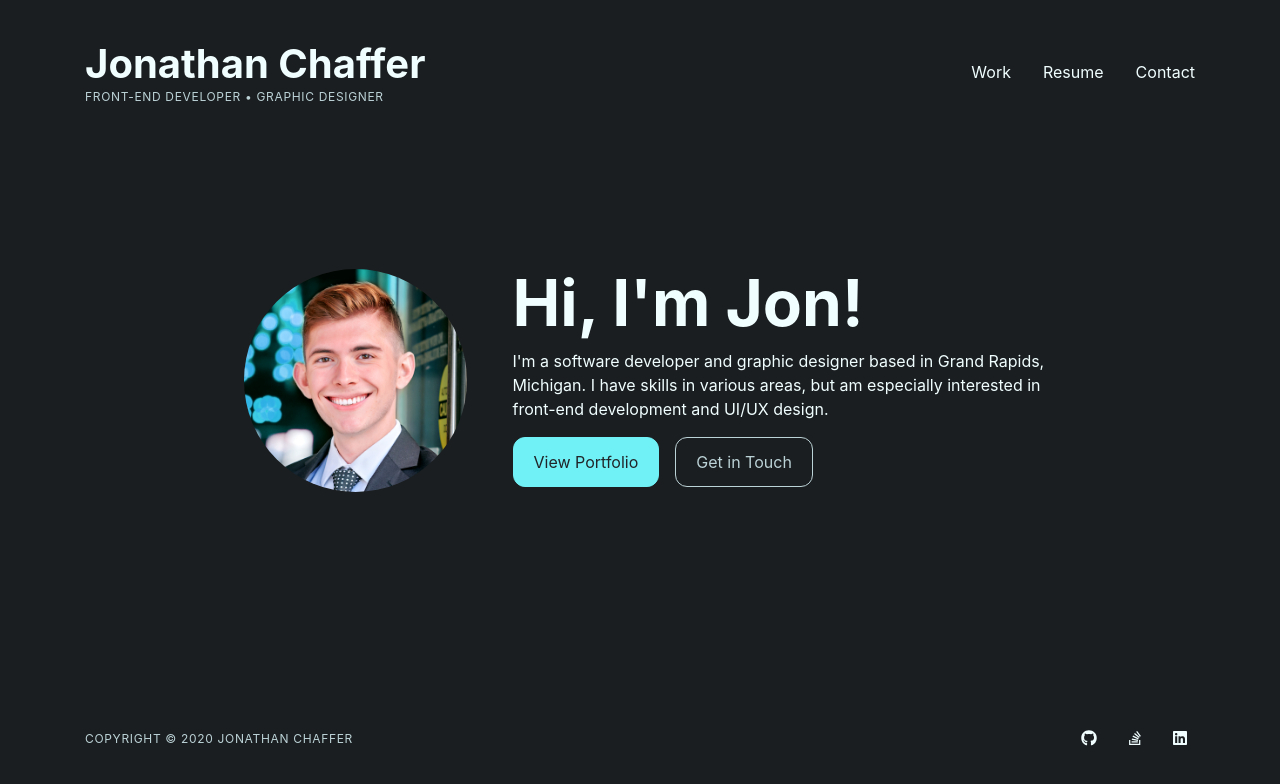
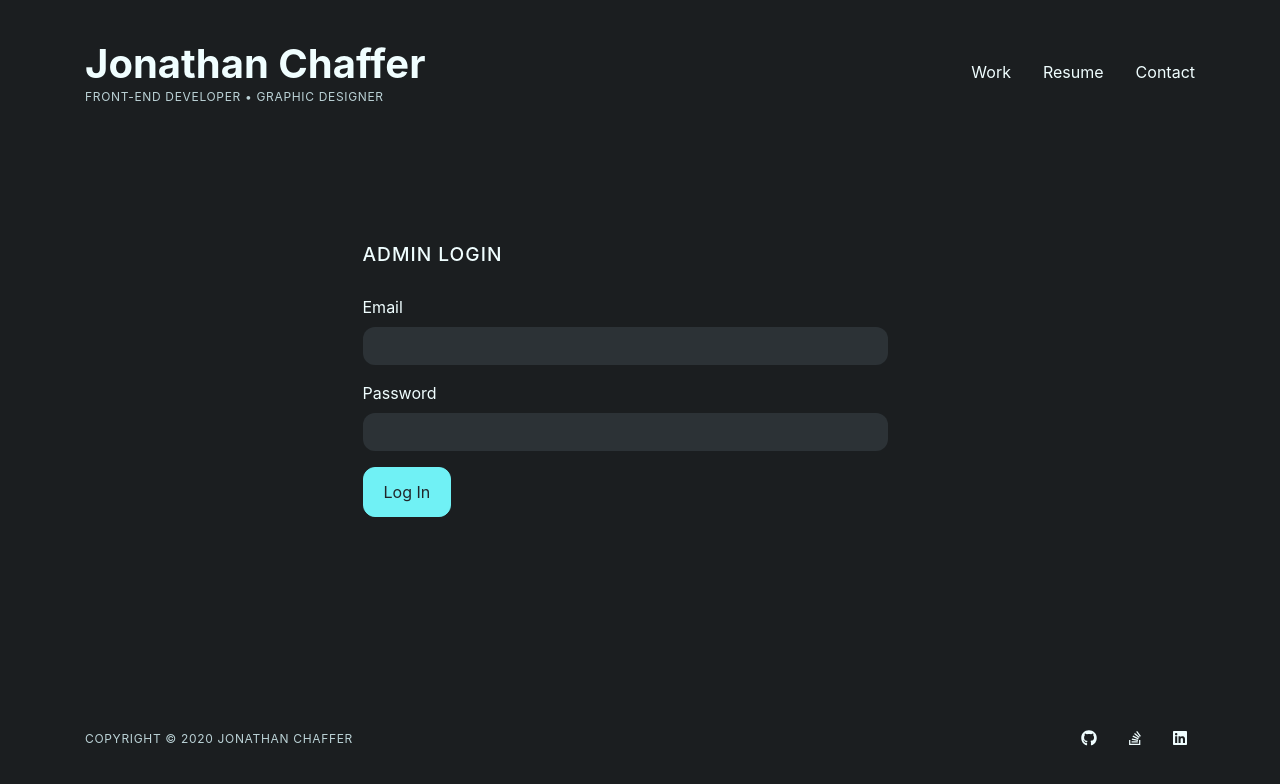
Before and after one commit to jonathanchaffer/portfolio, a React (Create React App) app: page /admin in a window 1280 px wide. Before the commit this address led to /. Shown: the top 784 px of the page. Built offline with nearby package versions, Linux system fonts and the light colour scheme.

Commit message:
add AdminLoginPage.tsx; .center-container selector; ValidatedFormInput.tsx

```diff
--- a/src/components/App.tsx
+++ b/src/components/App.tsx
@@ -9,6 +9,7 @@ import {
 import React from "react";
 import Container from "react-bootstrap/Container";
 import { BrowserRouter as Router, Redirect, Route, Switch } from "react-router-dom";
+import { AdminLoginPage } from "./pages";
 
 export function App(): JSX.Element {
   const underConstruction = false;
@@ -32,6 +33,9 @@ export function App(): JSX.Element {
                 <Route exact path="/contact">
                   <ContactPage />
                 </Route>
+                <Route exact path="/admin">
+                  <AdminLoginPage />
+                </Route>
                 <Route>
                   <Redirect to="/" />
                 </Route>
--- /dev/null
+++ b/src/components/pages/AdminLoginPage.tsx
@@ -0,0 +1,78 @@
+import { ErrorModal, ValidatedFormInput } from "components/reusables";
+import { useFormik } from "formik";
+import React, { useState } from "react";
+import { Button, Col, Row } from "react-bootstrap";
+import { useErrorHandling } from "services";
+import * as yup from "yup";
+
+interface LoginFormValues {
+  email: string;
+  password: string;
+}
+
+const validationSchema = yup.object<LoginFormValues>({
+  email: yup.string().email("Invalid email address.").required("Email is required."),
+  password: yup.string().required("Password is required."),
+});
+
+export function AdminLoginPage(): JSX.Element {
+  const [isPending, setIsPending] = useState(false);
+  const { error, handleError } = useErrorHandling();
+
+  const { handleSubmit, handleChange, errors, touched } = useFormik<LoginFormValues>({
+    initialValues: { email: "", password: "" },
+    onSubmit: vals => {
+      setIsPending(true);
+      console.log("submit");
+    },
+    validationSchema,
+  });
+
+  return (
+    <>
+      <div className="center-container">
+        <Row className="d-flex justify-content-center">
+          <Col xs={12} sm={8} md={6}>
+            <h2>Admin Login</h2>
+            <br />
+            <form onSubmit={handleSubmit}>
+              <Row>
+                <Col>
+                  <ValidatedFormInput
+                    label="Email"
+                    field="email"
+                    handleChange={handleChange}
+                    errors={errors}
+                    touched={touched}
+                    disabled={isPending}
+                  />
+                </Col>
+              </Row>
+              <Row>
+                <Col>
+                  <ValidatedFormInput
+                    label="Password"
+                    field="password"
+                    handleChange={handleChange}
+                    errors={errors}
+                    touched={touched}
+                    disabled={isPending}
+                    type="password"
+                  />
+                </Col>
+              </Row>
+              <Row>
+                <Col>
+                  <Button type="submit" disabled={isPending}>
+                    Log In
+                  </Button>
+                </Col>
+              </Row>
+            </form>
+          </Col>
+        </Row>
+      </div>
+      <ErrorModal error={error} />
+    </>
+  );
+}
--- a/src/components/pages/ContactPage.tsx
+++ b/src/components/pages/ContactPage.tsx
@@ -1,9 +1,8 @@
-import { InfoModal } from "components";
-import { ErrorModal } from "components/reusables";
+import { ErrorModal, InfoModal, ValidatedFormInput } from "components";
 import emailjs from "emailjs-com";
-import { FormikErrors, FormikTouched, useFormik } from "formik";
+import { useFormik } from "formik";
 import React, { useState } from "react";
-import { Button, Col, Form, Row } from "react-bootstrap";
+import { Button, Col, Row } from "react-bootstrap";
 import { useErrorHandling } from "services";
 import * as yup from "yup";
 
@@ -49,7 +48,7 @@ export function ContactPage(): JSX.Element {
       <form onSubmit={handleSubmit}>
         <Row>
           <Col sm={6}>
-            <ContactFormInput
+            <ValidatedFormInput
               label="Your Name"
               field="name"
               handleChange={handleChange}
@@ -59,7 +58,7 @@ export function ContactPage(): JSX.Element {
             />
           </Col>
           <Col sm={6}>
-            <ContactFormInput
+            <ValidatedFormInput
               label="Email Address"
               field="email"
               handleChange={handleChange}
@@ -71,7 +70,7 @@ export function ContactPage(): JSX.Element {
         </Row>
         <Row>
           <Col>
-            <ContactFormInput
+            <ValidatedFormInput
               label="Subject"
               field="subject"
               handleChange={handleChange}
@@ -83,7 +82,7 @@ export function ContactPage(): JSX.Element {
         </Row>
         <Row>
           <Col>
-            <ContactFormInput
+            <ValidatedFormInput
               label="Message"
               field="message"
               handleChange={handleChange}
@@ -112,38 +111,3 @@ export function ContactPage(): JSX.Element {
     </>
   );
 }
-
-interface ContactFormInputProps {
-  handleChange: any;
-  errors: FormikErrors<ContactFormValues>;
-  touched: FormikTouched<ContactFormValues>;
-  label: string;
-  field: keyof ContactFormValues;
-  textarea?: boolean;
-  disabled: boolean;
-}
-
-function ContactFormInput({
-  handleChange,
-  errors,
-  touched,
-  label,
-  field,
-  textarea,
-  disabled,
-}: ContactFormInputProps): JSX.Element {
-  return (
-    <Form.Group>
-      <Form.Label>{label}</Form.Label>
-      <Form.Control
-        name={field}
-        onChange={handleChange}
-        isInvalid={!!errors[field] && touched[field]}
-        as={textarea ? "textarea" : undefined}
-        rows={6}
-        disabled={disabled}
-      />
-      <Form.Control.Feedback type="invalid">{errors[field]}</Form.Control.Feedback>
-    </Form.Group>
-  );
-}
--- a/src/components/pages/HomePage/HomePage.scss
+++ b/src/components/pages/HomePage/HomePage.scss
@@ -1,11 +1,6 @@
 @import "styles/index.scss";
 
 .home-page {
-  flex: 1 0 auto;
-  display: flex;
-  align-items: center;
-  padding-bottom: 4rem;
-
   .row {
     display: flex;
     justify-content: center;
--- a/src/components/pages/HomePage/HomePage.tsx
+++ b/src/components/pages/HomePage/HomePage.tsx
@@ -7,7 +7,7 @@ import "./HomePage.scss";
 export function HomePage(): JSX.Element {
   const history = useHistory();
   return (
-    <div className="home-page">
+    <div className="home-page center-container">
       <Row>
         <Col xs={6} sm={4} lg={3}>
           <div className="home-img-container">
--- a/src/components/pages/index.ts
+++ b/src/components/pages/index.ts
@@ -1,3 +1,4 @@
+export * from "./AdminLoginPage";
 export * from "./ContactPage";
 export * from "./HomePage/HomePage";
 export * from "./UnderConstructionPage";
--- /dev/null
+++ b/src/components/reusables/ValidatedFormInput.tsx
@@ -0,0 +1,41 @@
+import { FormikErrors, FormikTouched } from "formik";
+import React from "react";
+import { Form } from "react-bootstrap";
+
+interface ValidatedFormInputProps<I> {
+  handleChange: any;
+  errors: FormikErrors<I>;
+  touched: FormikTouched<I>;
+  label: string;
+  field: keyof I;
+  textarea?: boolean;
+  disabled: boolean;
+  type?: "password";
+}
+
+export function ValidatedFormInput<I>({
+  handleChange,
+  errors,
+  touched,
+  label,
+  field,
+  textarea,
+  disabled,
+  type,
+}: ValidatedFormInputProps<I>): JSX.Element {
+  return (
+    <Form.Group>
+      <Form.Label>{label}</Form.Label>
+      <Form.Control
+        name={field.toString()}
+        onChange={handleChange}
+        isInvalid={!!errors[field] && !!touched[field]}
+        as={textarea ? "textarea" : undefined}
+        rows={6}
+        disabled={disabled}
+        type={type}
+      />
+      <Form.Control.Feedback type="invalid">{errors[field]}</Form.Control.Feedback>
+    </Form.Group>
+  );
+}
--- a/src/components/reusables/index.ts
+++ b/src/components/reusables/index.ts
@@ -3,3 +3,4 @@ export * from "./AsyncImage";
 export * from "./ErrorModal";
 export * from "./ImagePreviewModal";
 export * from "./InfoModal";
+export * from "./ValidatedFormInput";
--- a/src/styles/index.scss
+++ b/src/styles/index.scss
@@ -20,6 +20,17 @@ main {
 
 .footer {
   flex: 0 1 auto;
+}
+
+.center-container {
+  flex: 1 0 auto;
+  display: flex;
+  align-items: center;
+  padding-bottom: 4rem;
+
+  > div {
+    width: 100%;
+  }
 }
 
 body {
```
